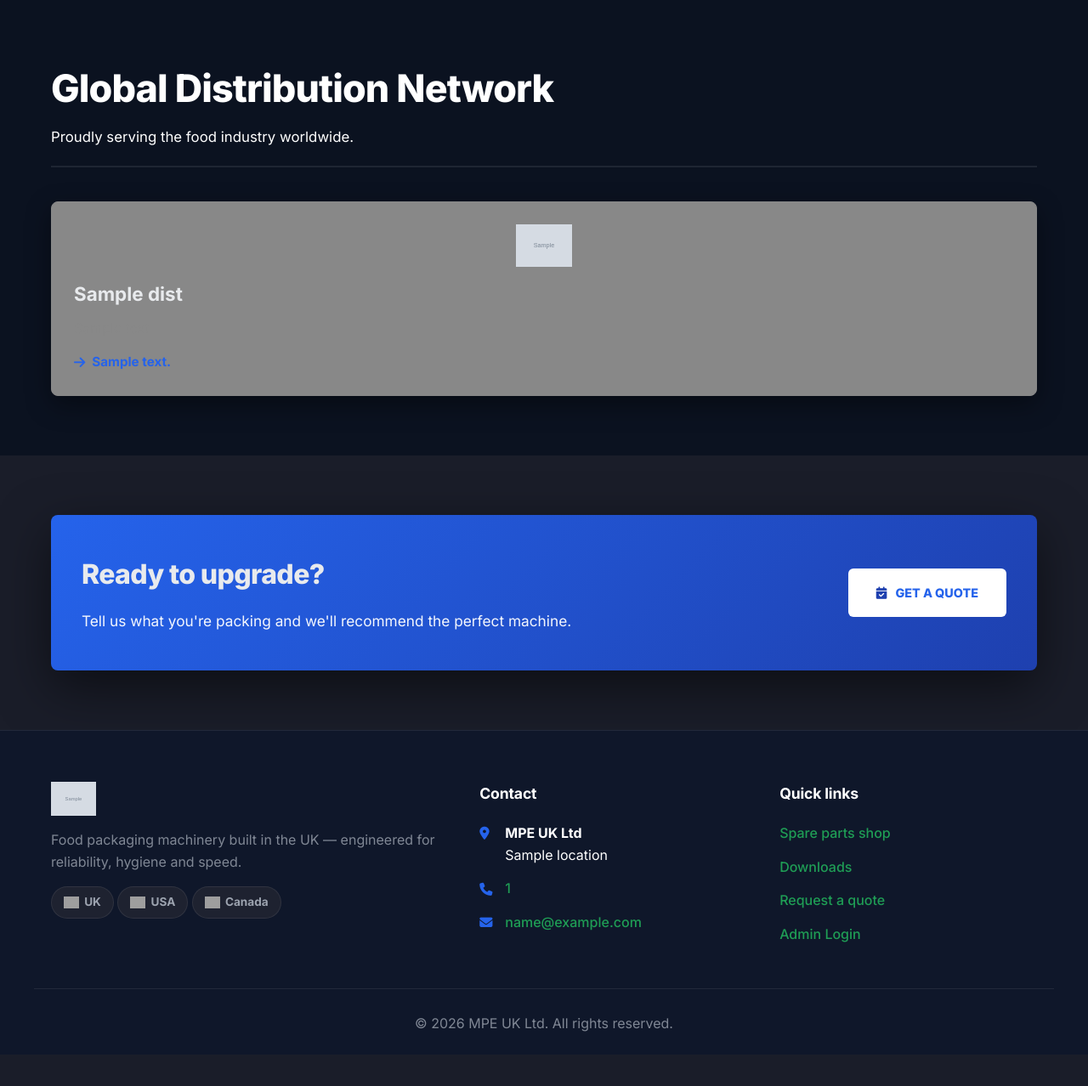
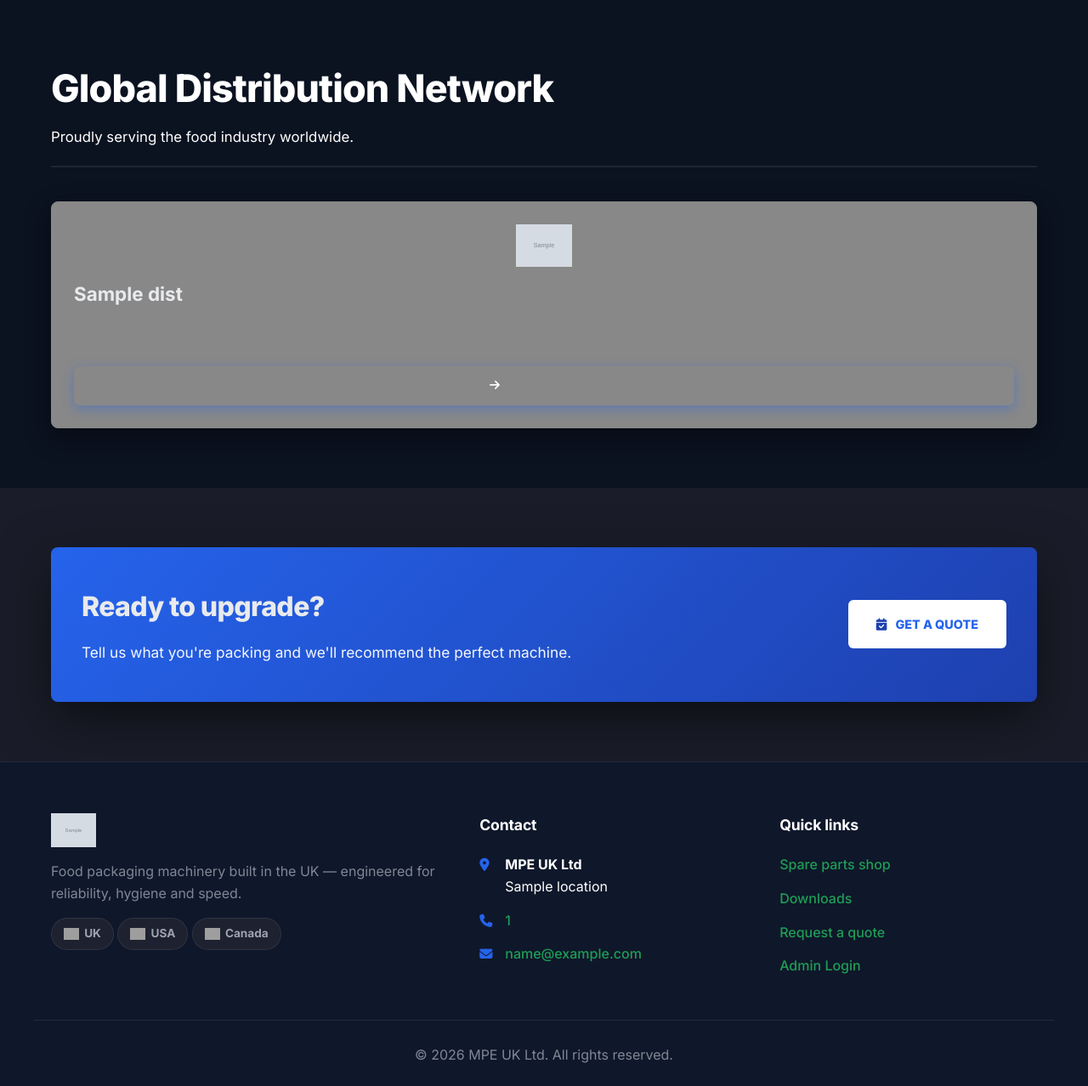
Before and after one commit to Jhdgkss/MPE_Web_Site, a Django app: template templates/core/index.html in a window 1280 px wide. Shown: the part 1591-2869 px from the top of the page at 85% size. Before the commit the page ends 2805 px from the top, so only its background shows below. Run offline with Django 5.2, Linux system fonts and the light colour scheme; the template is opened without the code that fills it: most values are stand-ins (such as "Sample title", 1, 10 or a date in 2020); grey boxes marked "Sample" are stand-in pictures; some libraries are stand-ins or nearby versions; grey boxes are pictures that could not be loaded.

Commit message:
Add button colors to Distributor model and admin

```diff
--- a/core/admin.py
+++ b/core/admin.py
@@ -204,6 +204,8 @@ class DistributorAdminForm(forms.ModelForm):
             "text_color": forms.TextInput(attrs={"type": "color"}),
             "border_color": forms.TextInput(attrs={"type": "color"}),
             "description_color": forms.TextInput(attrs={"type": "color"}),
+            "btn_bg_color": forms.TextInput(attrs={"type": "color"}),
+            "btn_text_color": forms.TextInput(attrs={"type": "color"}),
         }
 
 @admin.register(Distributor)
--- a/core/models.py
+++ b/core/models.py
@@ -329,6 +329,8 @@ class Distributor(models.Model):
     text_color = models.CharField(max_length=32, blank=True, help_text="Optional text color")
     border_color = models.CharField(max_length=32, blank=True, help_text="Optional border color")
     description_color = models.CharField(max_length=32, blank=True, help_text="Optional description text color")
+    btn_bg_color = models.CharField(max_length=32, blank=True, help_text="Optional button background color")
+    btn_text_color = models.CharField(max_length=32, blank=True, help_text="Optional button text color")
     logo = models.ImageField(upload_to="distributors/", blank=True, null=True, help_text="Optional logo to replace flag")
     sort_order = models.PositiveIntegerField(default=0)
     is_active = models.BooleanField(default=True)
--- a/templates/core/index.html
+++ b/templates/core/index.html
@@ -144,7 +144,9 @@
             </div>
             <h3>{{ dist.country_name }}</h3>
             <p class="muted" style="margin-bottom:16px; {% if dist.description_color %}color: {{ dist.description_color }} !important;{% endif %}">{{ dist.description|linebreaksbr }}</p>
-            <a href="{{ dist.cta_link }}" class="link"><i class="fa-solid fa-arrow-right"></i> {{ dist.cta_text }}</a>
+            <div style="margin-top:16px; padding-top:16px; border-top:1px solid {% if dist.border_color %}{{ dist.border_color }}{% else %}var(--border){% endif %};">
+              <a href="{{ dist.cta_link }}" class="btn btn--primary" style="width:100%; justify-content:center; {% if dist.btn_bg_color %}background-color: {{ dist.btn_bg_color }} !important; border-color: {{ dist.btn_bg_color }} !important;{% endif %} {% if dist.btn_text_color %}color: {{ dist.btn_text_color }} !important;{% endif %}"><i class="fa-solid fa-arrow-right"></i> {{ dist.cta_text }}</a>
+            </div>
           </div>
         </div>
       {% empty %}
```
Also changed, not shown: core/migrations/0036_distributor_btn_bg_color_distributor_btn_text_color.py (added).
